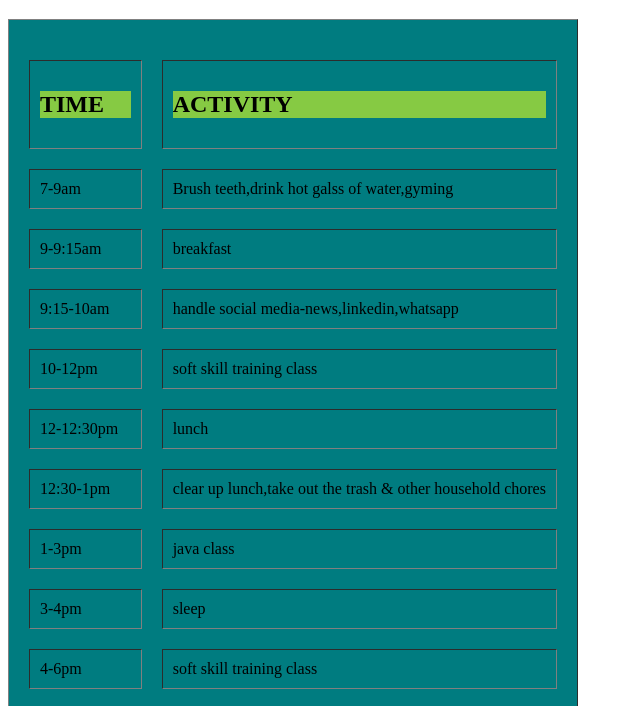
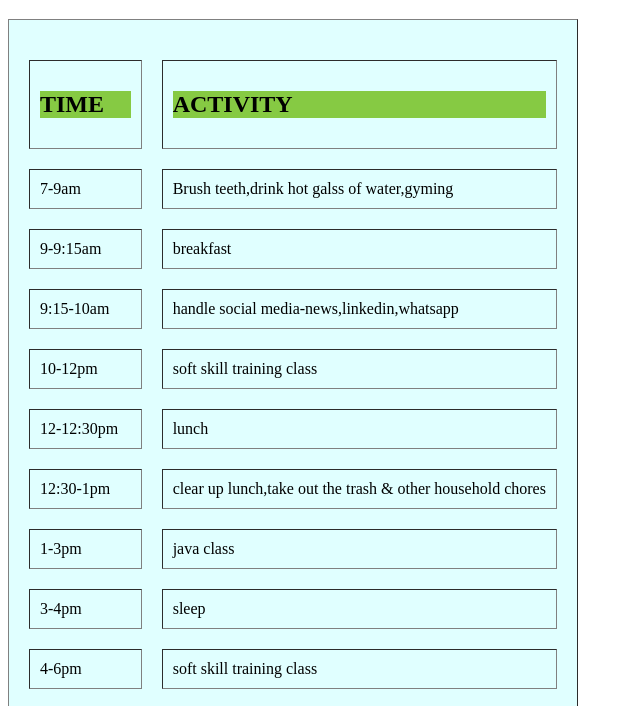
Before and after one commit to shubhambhosle2999/dailyroutine, a plain HTML site: page index.html in a window 1280 px wide. Shown: the part 61-767 px from the top of the page, without its empty margins (0-640 px from the left). Drawn offline with Linux system fonts and the light colour scheme.

Commit message:
Update index.html

```diff
--- a/index.html
+++ b/index.html
@@ -7,14 +7,14 @@
     <title>Document</title>
 </head>
 <body>
-    <table border="1" cellpadding="10" cellspacing="20" style="background-color:#007c80">
+    <table border="1" cellpadding="10" cellspacing="20" style="background-color:lightcyan">
         <tr colspan="2"><h1>Daily Routine</h1></tr>
         <tr>
             <td><h2 style="color:black; background-color:rgb(134, 202, 67)">TIME</h2></td>
             <td><h2 style="color:black ; background-color:rgb(134, 202, 67)">ACTIVITY</h2></td>
         </tr>
-        <tr>
-            <td>7-9am</td>
+        <tr >
+            <td >7-9am</td>
             <td>Brush teeth,drink hot galss of water,gyming</td>
         </tr>
         <tr>
@@ -65,6 +65,7 @@
         <td>8:30-10:30pm</td>
         <td>do assingnment,music listing ,sleep</td>
        </tr>
+    </font>
     </table>
 
 </body>
```
